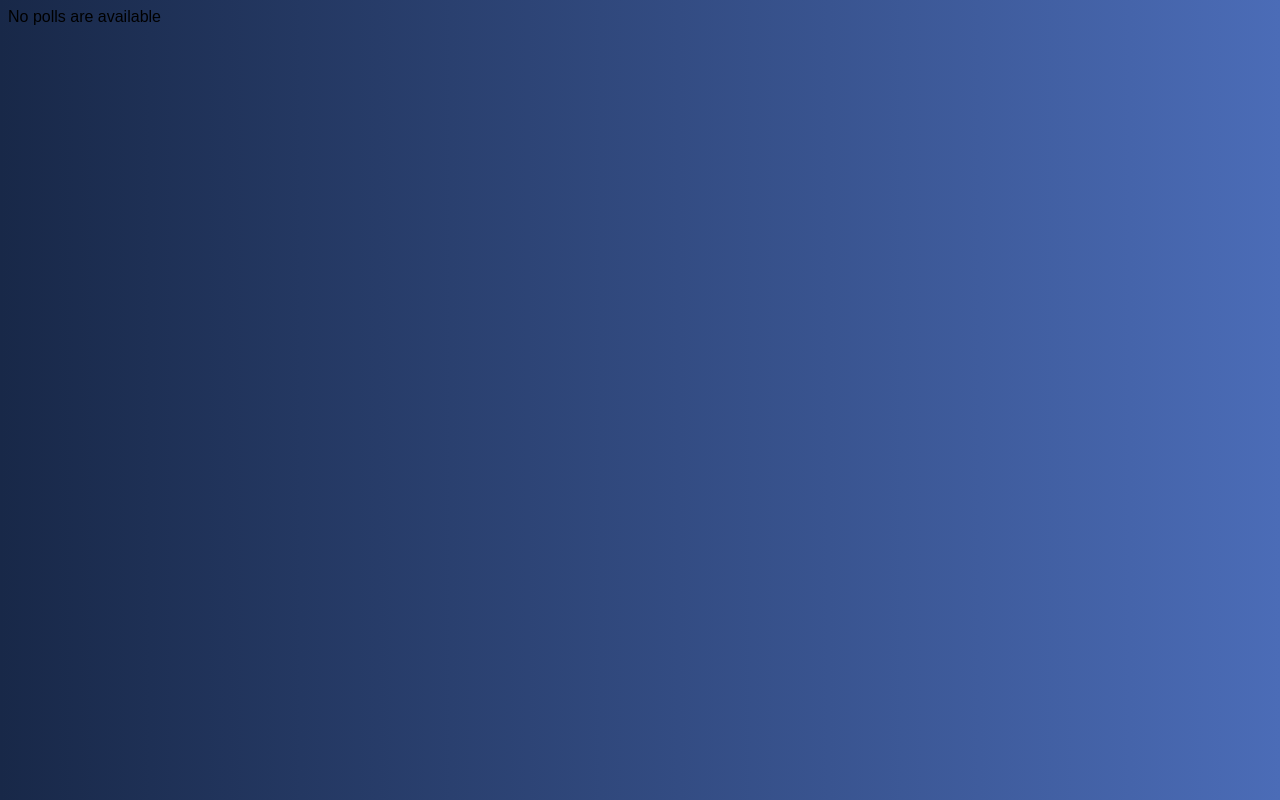
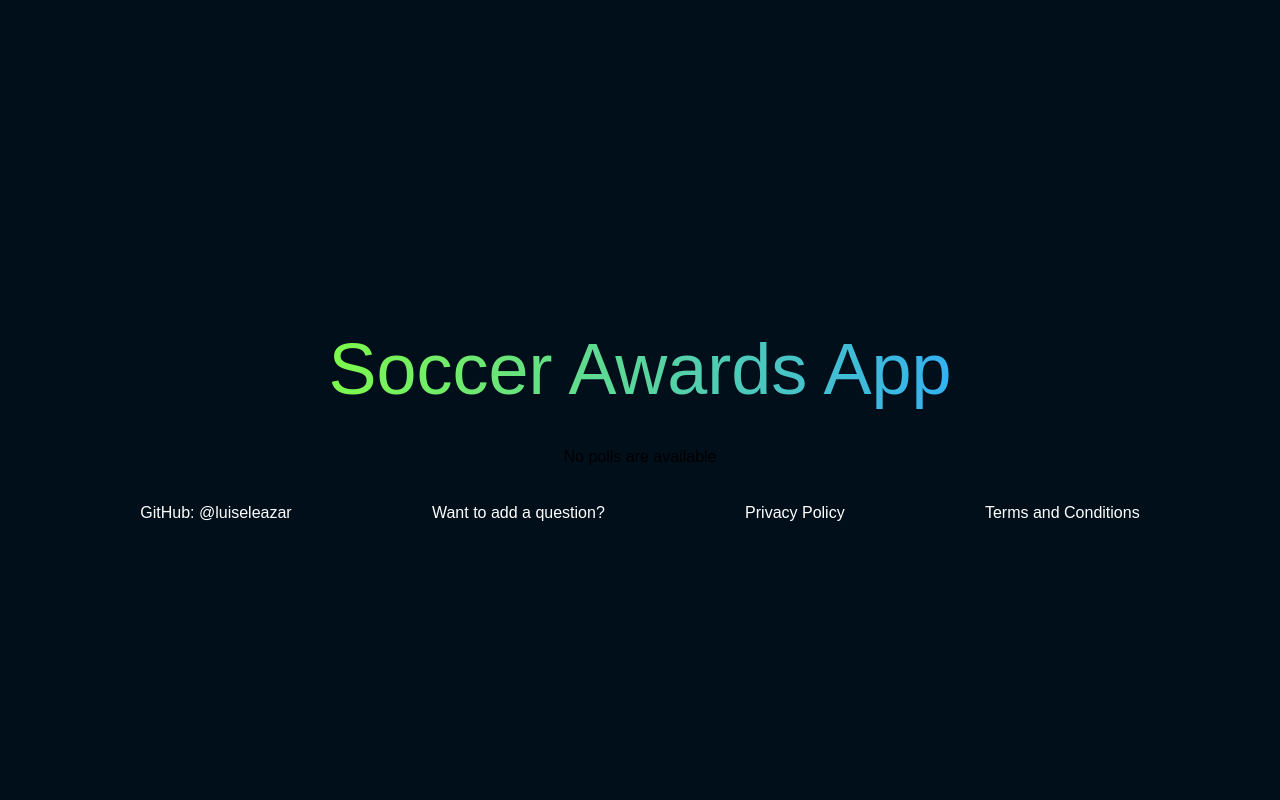
Before and after one commit to luiseleazar/soccerawards_django, a Django app: page /polls/ in a window 1280 px wide. Run offline with Django 4.2, Linux system fonts and the light colour scheme; data that the repository does not hold is empty.

Commit message:
Styles (css) added, and html files adapted

```diff
--- /dev/null
+++ b/soccerawards/polls/static/polls/reset.css
@@ -0,0 +1,48 @@
+/* http://meyerweb.com/eric/tools/css/reset/
+   v2.0 | 20110126
+   License: none (public domain)
+*/
+
+html, body, div, span, applet, object, iframe,
+h1, h2, h3, h4, h5, h6, p, blockquote, pre,
+a, abbr, acronym, address, big, cite, code,
+del, dfn, em, img, ins, kbd, q, s, samp,
+small, strike, strong, sub, sup, tt, var,
+b, u, i, center,
+dl, dt, dd, ol, ul, li,
+fieldset, form, label, legend,
+table, caption, tbody, tfoot, thead, tr, th, td,
+article, aside, canvas, details, embed,
+figure, figcaption, footer, header, hgroup,
+menu, nav, output, ruby, section, summary,
+time, mark, audio, video {
+	margin: 0;
+	padding: 0;
+	border: 0;
+	font-size: 100%;
+	font: inherit;
+	vertical-align: baseline;
+}
+/* HTML5 display-role reset for older browsers */
+article, aside, details, figcaption, figure,
+footer, header, hgroup, menu, nav, section {
+	display: block;
+}
+body {
+	line-height: 1;
+}
+ol, ul {
+	list-style: none;
+}
+blockquote, q {
+	quotes: none;
+}
+blockquote:before, blockquote:after,
+q:before, q:after {
+	content: '';
+	content: none;
+}
+table {
+	border-collapse: collapse;
+	border-spacing: 0;
+}
--- a/soccerawards/polls/static/polls/style.css
+++ b/soccerawards/polls/static/polls/style.css
@@ -1,11 +1,52 @@
+body, header, ul, li, footer {
+  align-items: center;
+  display: flex;
+  justify-content: center;
+}
+
+header, ul {
+  background: linear-gradient(
+      to right,
+      hsl(98, 100%, 62%),
+      hsl(204, 100%,  59%)
+  );
+  -webkit-background-clip: text;
+  -webkit-text-fill-color: transparent;
+  text-align: center;
+}
+
 body {
-    background: #4b6cb7;
-    background: linear-gradient(to right, #182848, #4b6cb7);
-    font-family: Arial, Helvetica, sans-serif;
-  }
+  background: hsl(204, 100%, 5%);
+  flex-direction: column;
+  font-family: Arial, Helvetica, sans-serif;
+  height: 100vh;
+}
 
-  li a {
-    color: #ffffff;
-    font-size: 2em;
-    text-decoration: none;
-  }
+header {
+  color: #71622d;
+  font-size: 72px;
+  height: 60px;
+  padding: 100px 50px 50px;
+}
+
+ul{
+  flex-direction: column;
+}
+
+li {
+  border: 1px solid white;
+  font-size: 28px;
+  margin-bottom: 20px;
+  padding: 50px;
+  width: 500px;
+}
+
+a {
+  color: white;
+  text-decoration: none;
+}
+footer {
+  justify-content: space-evenly;
+  padding: 40px 0;
+  width: 100vw;
+}
--- a/soccerawards/polls/templates/polls/index.html
+++ b/soccerawards/polls/templates/polls/index.html
@@ -1,6 +1,20 @@
 {% load static %}
+
+<!DOCTYPE html>
+<html lang="en">
+<head>
+    <meta charset="UTF-8">
+    <meta http-equiv="X-UA-Compatible" content="IE=edge">
+    <meta name="viewport" content="width=device-width, initial-scale=1.0">
+    <link rel="stylesheet" href="{% static 'polls/reset.css' %}">
     <link rel="stylesheet" href="{% static 'polls/style.css' %}">
-
+    <title>Soccer Awards</title>
+</head>
+<body>
+    <header>
+        <h1>Soccer Awards App</h1>
+    </header>
+    <main>
         {% if latest_question_list %}
         <ul>
         {% for question in latest_question_list %}
@@ -10,3 +24,12 @@
         {% else %}
             <p>No polls are available</p>
         {% endif %}
+    </main>
+    <footer>
+    <a href="https://github.com/luiseleazar">GitHub: @luiseleazar</a>
+    <a href="#">Want to add a question?</a>
+    <a href="#">Privacy Policy</a>
+    <a href="#">Terms and Conditions</a>
+    </footer>
+</body>
+</html>
```
Also changed, not shown: soccerawards/polls/static/polls/detail.css (added, +36 -0 lines), soccerawards/polls/static/polls/results.css (added, +36 -0 lines), soccerawards/polls/templates/polls/detail.html (+22 -1 lines), soccerawards/polls/templates/polls/results.html (+16 -0 lines). Lines whose indentation alone changed are shown as unchanged.
